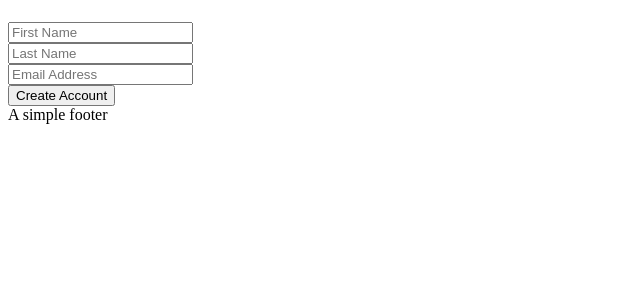
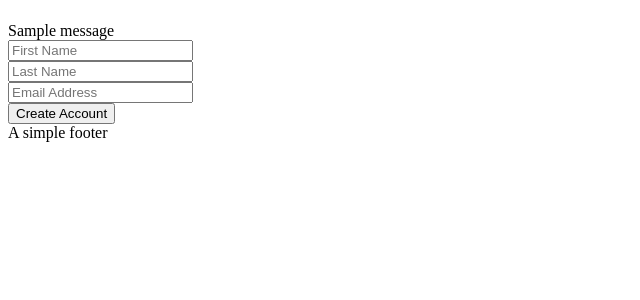
Before and after one commit to djjohnsongeek/bibleq, a Python web app: template templates/auth/register.html in a window 1280 px wide. Shown: the part 84-384 px from the top of the page, without its empty margins (0-640 px from the left). Run offline with Jinja, Linux system fonts and the light colour scheme; the template is opened without the code that fills it, so the values that code supplies are empty; one stand-in notice (Sample message) is shown.

Commit message:
added messages css

```diff
--- a/templates/layout.html
+++ b/templates/layout.html
@@ -2,6 +2,14 @@
 <html>
     <head>
         <title>BibleQ - {% block title %}{% endblock %}</title>
+        <style>
+            .info {
+                color: green;
+            }
+            .error {
+                color: red;
+            }
+        </style>
     </head>
     <body>
         <header>
@@ -13,6 +21,11 @@
             <h1>{% block heading %}{% endblock %}</h1>
         </header>
         <main>
+            <section>
+                {% for message in get_flashed_messages(with_categories=True) %}
+                <div class="{{ message[0] }}">{{ message[1] }}</div>
+                {% endfor %}
+            </section>
             {% block main %}{% endblock %}
         </main>
         <footer>
```
